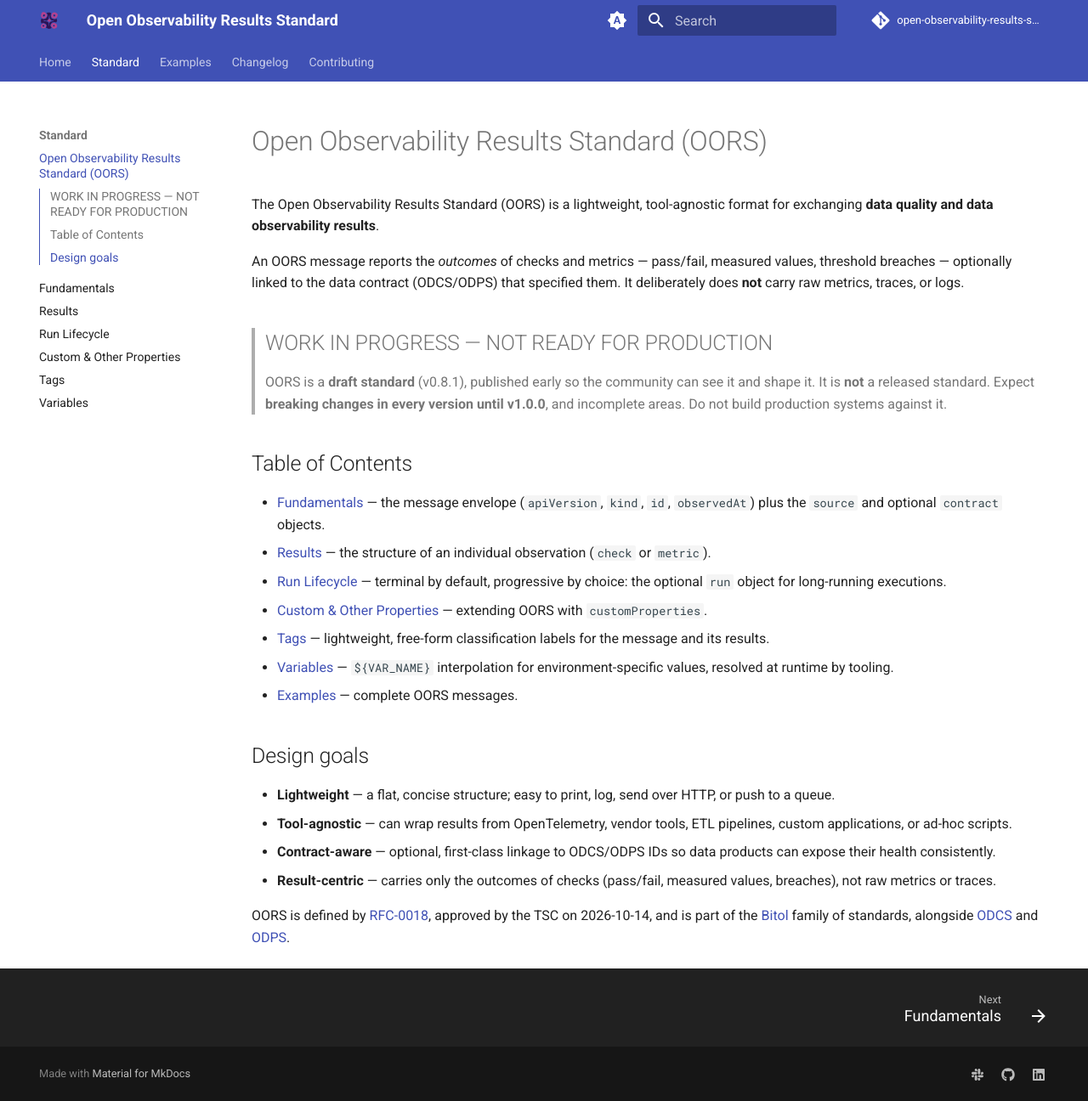
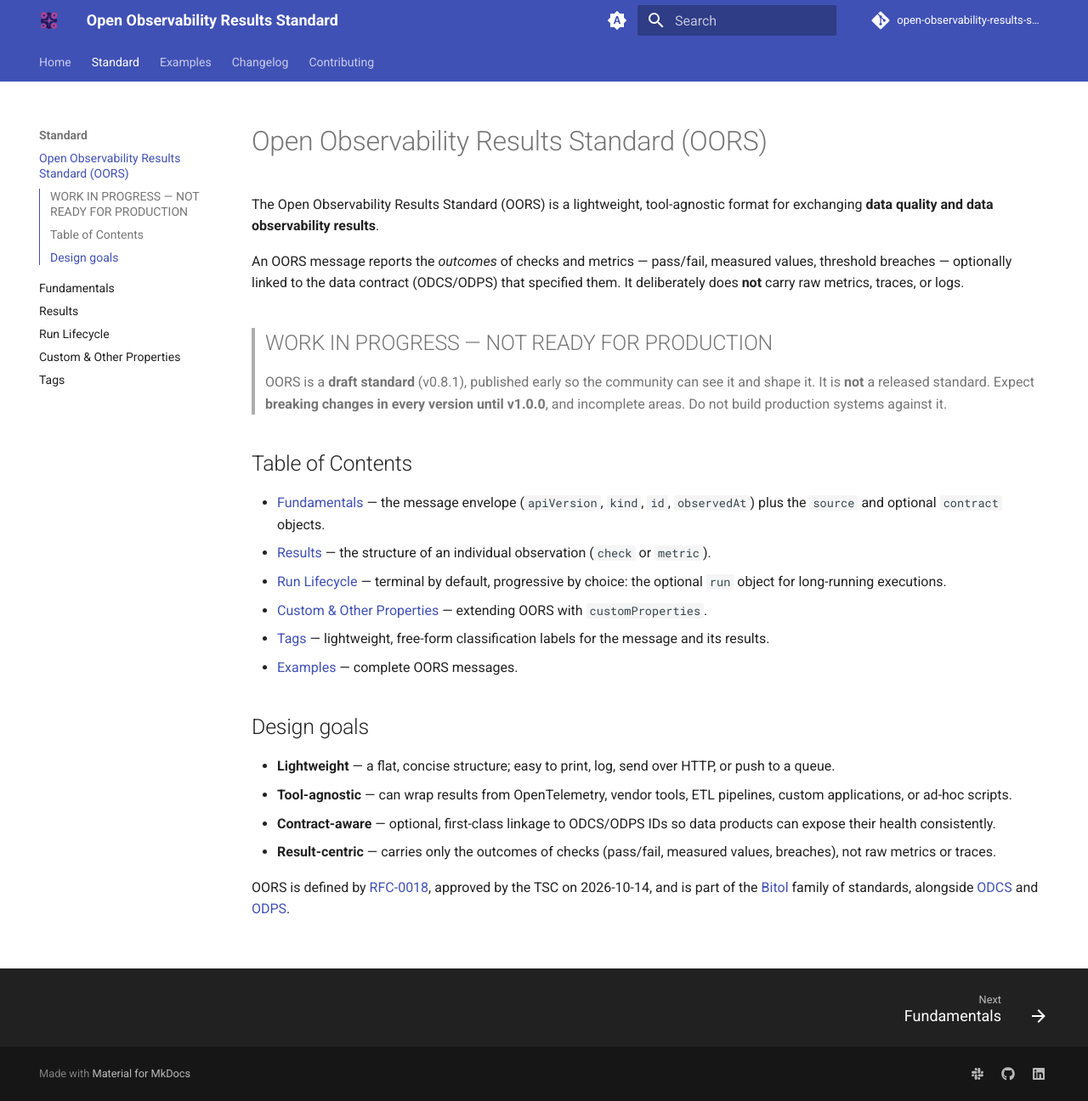
Before and after one commit to bitol-io/open-observability-results-standard, an MkDocs documentation site: the page built from docs/README.md, in a window 1280 px wide and 1296 px high. Shown: the whole window at 85% size. Built offline with MkDocs 1.6.1 and Material for MkDocs 9.7.7, drawn with Linux system fonts in a browser that asks for light colours; comment, search, counter and statistics services are not loaded; the version menu is left out.

Commit message:
Remove variables: Remove mentions, links, etc.
Signed-off-by: patrickb-alliander <patrick.beitsma@alliander.com>

```diff
--- a/docs/README.md
+++ b/docs/README.md
@@ -28,7 +28,6 @@ An OORS message reports the *outcomes* of checks and metrics — pass/fail, meas
 * [Run Lifecycle](run-lifecycle.md) — terminal by default, progressive by choice: the optional `run` object for long-running executions.
 * [Custom & Other Properties](custom-other-properties.md) — extending OORS with `customProperties`.
 * [Tags](tags.md) — lightweight, free-form classification labels for the message and its results.
-* [Variables](variables.md) — `${VAR_NAME}` interpolation for environment-specific values, resolved at runtime by tooling.
 * [Examples](examples/README.md) — complete OORS messages.
 
 ## Design goals
--- a/mkdocs.yml
+++ b/mkdocs.yml
@@ -62,7 +62,6 @@ nav:
       - Run Lifecycle: 'run-lifecycle.md'
       - Custom & Other Properties: 'custom-other-properties.md'
       - Tags: 'tags.md'
-      - Variables: 'variables.md'
   - Examples:
     - 'examples/README.md'
     - '...'
```
Also changed, not shown: CHANGELOG.md (+0 -1 lines), docs/examples/README.md (+0 -1 lines), docs/fundamentals.md (+0 -2 lines).
